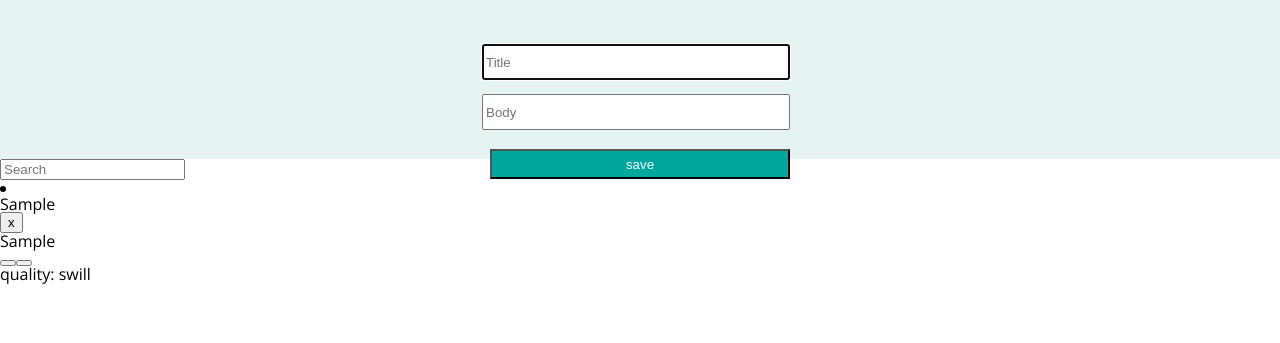
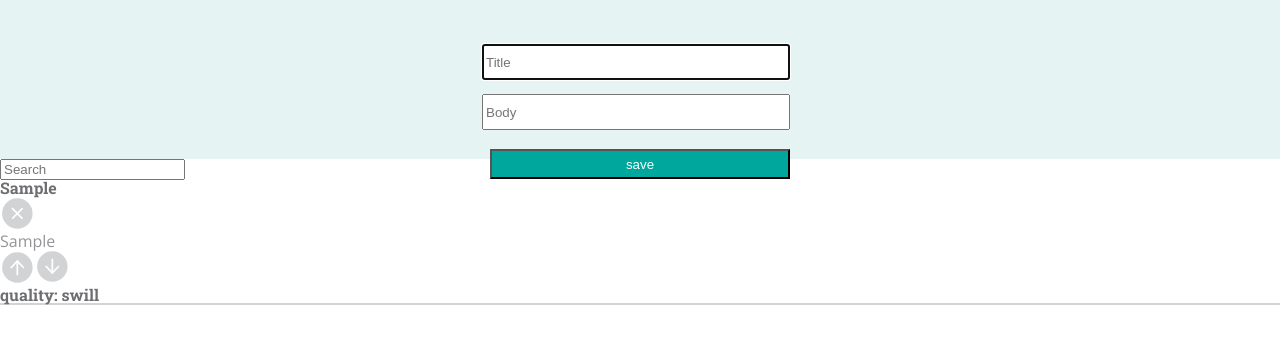
Before and after one commit to kswhyte/idea-box-oojs, a plain HTML site: page index.html in a window 1280 px wide. Both pictures are taken after typing "Sample", "Sample" into the empty fields and a click on the button "save". Shown: the part 61-404 px from the top of the page. Drawn offline with nearby package versions, Linux system fonts and the light colour scheme.

Commit message:
added icons to voting and delete buttons

```diff
--- a/css/styles.css
+++ b/css/styles.css
@@ -1,5 +1,16 @@
-body {
+.idea-title {
+  font-family: 'Roboto Slab', serif;
+  color: #6D6E71;
+}
+
+.body-input {
   font-family: 'Open Sans', sans-serif;
+  color: #939598;
+}
+
+.quality-control {
+  font-family: 'Roboto Slab', serif;
+  color: #6D6E71;
 }
 
 header {
@@ -40,6 +51,7 @@ form {
   height: 30px;
   width: 300px;
   color: #FFFFFF;
+  cursor: pointer;
 }
 
 #save-button:hover{
@@ -65,6 +77,34 @@ header input {
   top: 105px;
 }
 
+.upvote {
+  background: url('../images/svg-images/upvote.svg') no-repeat;
+  height: 35px;
+  width: 35px;
+  display: inline-block;
+  border: none;
+  cursor: pointer;
+}
 
-/*src="./images/svg-images/downvote.svg"*/
-/*src="./images/svg-images/upvote.svg"/*/
+.downvote {
+  background: url('../images/svg-images/downvote.svg') no-repeat;
+  height: 35px;
+  width: 35px;
+  border: none;
+  display: inline-block;
+  cursor: pointer;
+}
+
+.delete-idea {
+  background: url('../images/svg-images/delete.svg') no-repeat;
+  height: 35px;
+  width: 35px;
+  border: none;
+  display: inline-block;
+  cursor: pointer;
+}
+
+ li {
+   list-style: none;
+   border-bottom: 2px solid #D1D3D4
+ }
--- a/index.html
+++ b/index.html
@@ -4,7 +4,7 @@
     <meta charset="utf-8">
     <link rel="stylesheet" type="text/css" href="./css/reset.css">
     <link rel="stylesheet" type="text/css" href="./css/styles.css">
-    <link href="https://fonts.googleapis.com/css?family=Open+Sans|Roboto+Slab:400,700" rel="stylesheet">
+    <link href="https://fonts.googleapis.com/css?family=Open+Sans|Roboto+Slab:700" rel="stylesheet">
   </head>
 
   <header>
--- a/scripts/scripts.js
+++ b/scripts/scripts.js
@@ -47,8 +47,8 @@ function writeIdeas(ideasList) {
 }
 
 function renderIdeaToHTML(idea) {
-  $('.idea-list').prepend(`<li id=${idea.id}><h3 class="idea-title">${idea.title}</h3><button class="delete-idea"> x </button><p class="body-input"> ${idea.body}</p><section class="vote"><button type="button" class="upvote"></button><button type="button" class="downvote"></button><p class="quality-control">quality: ${idea.quality}</p></section></li>`);
-} //see error here. do we have the es6 library?
+  $('.idea-list').prepend(`<li id=${idea.id}><h3 class="idea-title">${idea.title}</h3><button class="delete-idea"></button><p class="body-input"> ${idea.body}</p><section class="vote"><button class="upvote"></button><article class="downvote"></article><p class="quality-control">quality: ${idea.quality}</p></section></li>`);
+}
 
 function clearFields() {
   $('#title-input').val('');
```
